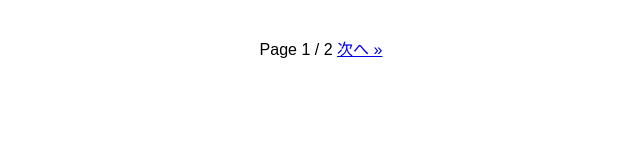
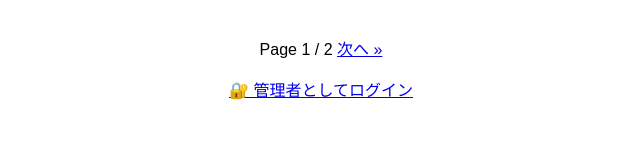
Before and after one commit to Limo-DM/duelmasters.card-search, a Flask app: page / in a window 1280 px wide. Shown: the part 2007-2161 px from the top of the page, without its empty margins (319-959 px from the left). Before the commit the page ends 2065 px from the top, so only its background shows below. Run offline with Flask 3, Linux system fonts and the light colour scheme.

Commit message:
管理者ログイン機能を修正

```diff
--- a/app.py
+++ b/app.py
@@ -356,7 +356,7 @@ def admin_delete(id):
 def admin_login():
     if request.method == 'POST':
         password = request.form.get('password')
-        if password == os.environ.get('ADMIN_PASSWORD'):  # 環境変数などで管理推奨
+        if password == os.environ.get('ADMIN_PASSWORD'):  # 環境変数で管理
             session['admin'] = True
             flash('ログイン成功')
             return redirect(url_for('admin_dashboard'))
@@ -370,6 +370,7 @@ def admin_logout():
     session.pop('admin', None)
     flash('ログアウトしました')
     return redirect(url_for('index'))
+
 
 @app.route('/uploads/<filename>')
 def uploaded_file(filename):
--- a/templates/index.html
+++ b/templates/index.html
@@ -373,6 +373,13 @@
       });
     </script>
 
+  {% if session.get('admin') %}
+      <p><a href="{{ url_for('logout') }}">🔓 ログアウト</a></p>
+  {% else %}
+     <p><a href="{{ url_for('admin_login') }}">🔐 管理者としてログイン</a></p>
+  {% endif %}
+
+
 
 </body>
 </html>
```
